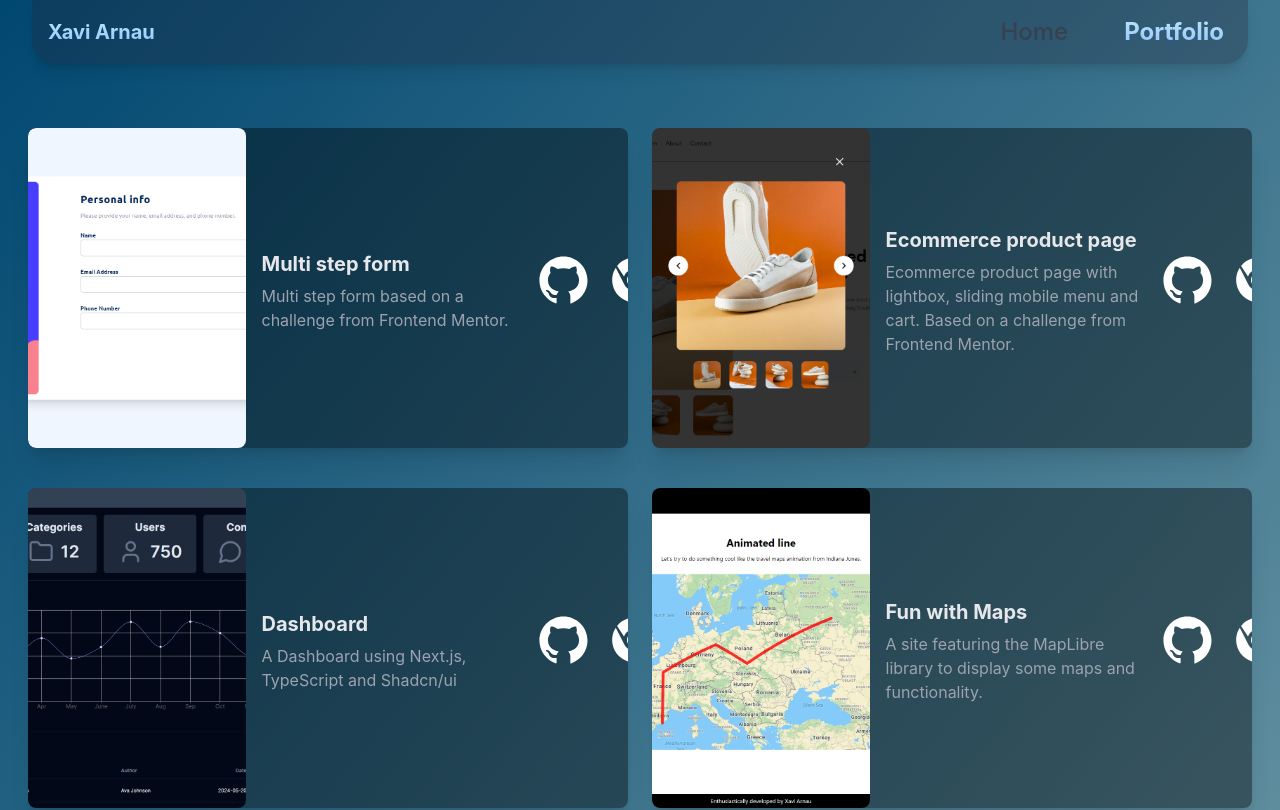
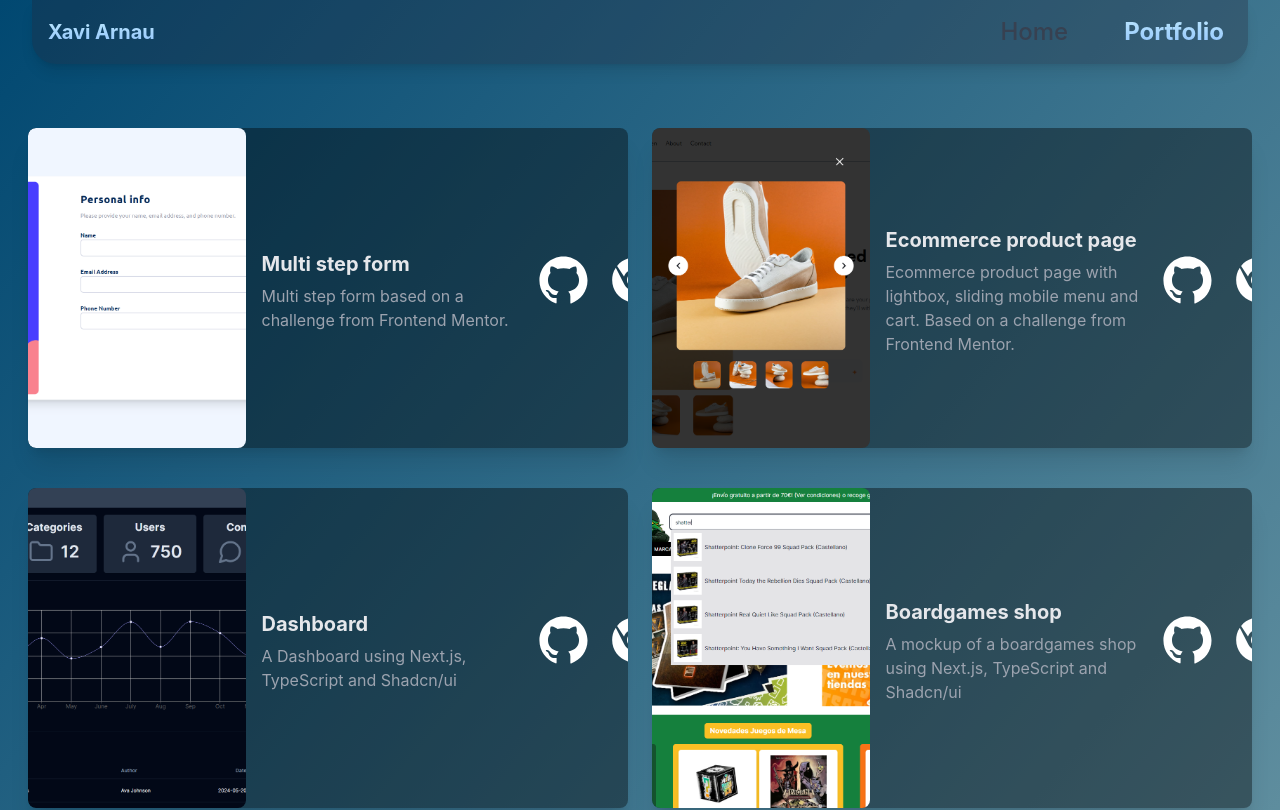
Before and after one commit to Xavi-Arnau/portfolio-tailwind-app, a React (Create React App) app: page /Portfolio in a window 1280 px wide. Shown: the top 810 px of the page. Built offline with nearby package versions, Linux system fonts and the light colour scheme.

Commit message:
new project added

```diff
--- a/src/components/Portfolio.jsx
+++ b/src/components/Portfolio.jsx
@@ -16,6 +16,7 @@ import proj14 from "../assets/Fun-with-Maps-App.png";
 import proj15 from "../assets/Rock-Paper-Scissors.png";
 import proj16 from "../assets/Room-Homepage.png";
 import proj17 from "../assets/XaviPress.png";
+import proj18 from "../assets/Boardgames-Shop.png";
 
 import Project from "./Project";
 
@@ -47,6 +48,15 @@ export const Portfolio = () => {
           github={"https://github.com/Xavi-Arnau/xavipress-dashboard"}
           title={"Dashboard"}
           description={"A Dashboard using Next.js, TypeScript and Shadcn/ui"}
+        />
+        <Project
+          image={proj18}
+          site={"https://boardgames-shop.netlify.app/"}
+          github={"https://github.com/Xavi-Arnau/boardgames-shop"}
+          title={"Boardgames shop"}
+          description={
+            "A mockup of a boardgames shop using Next.js, TypeScript and Shadcn/ui"
+          }
         />
         <Project
           image={proj14}
```
Also changed, not shown: src/assets/Boardgames-Shop.png (added).
